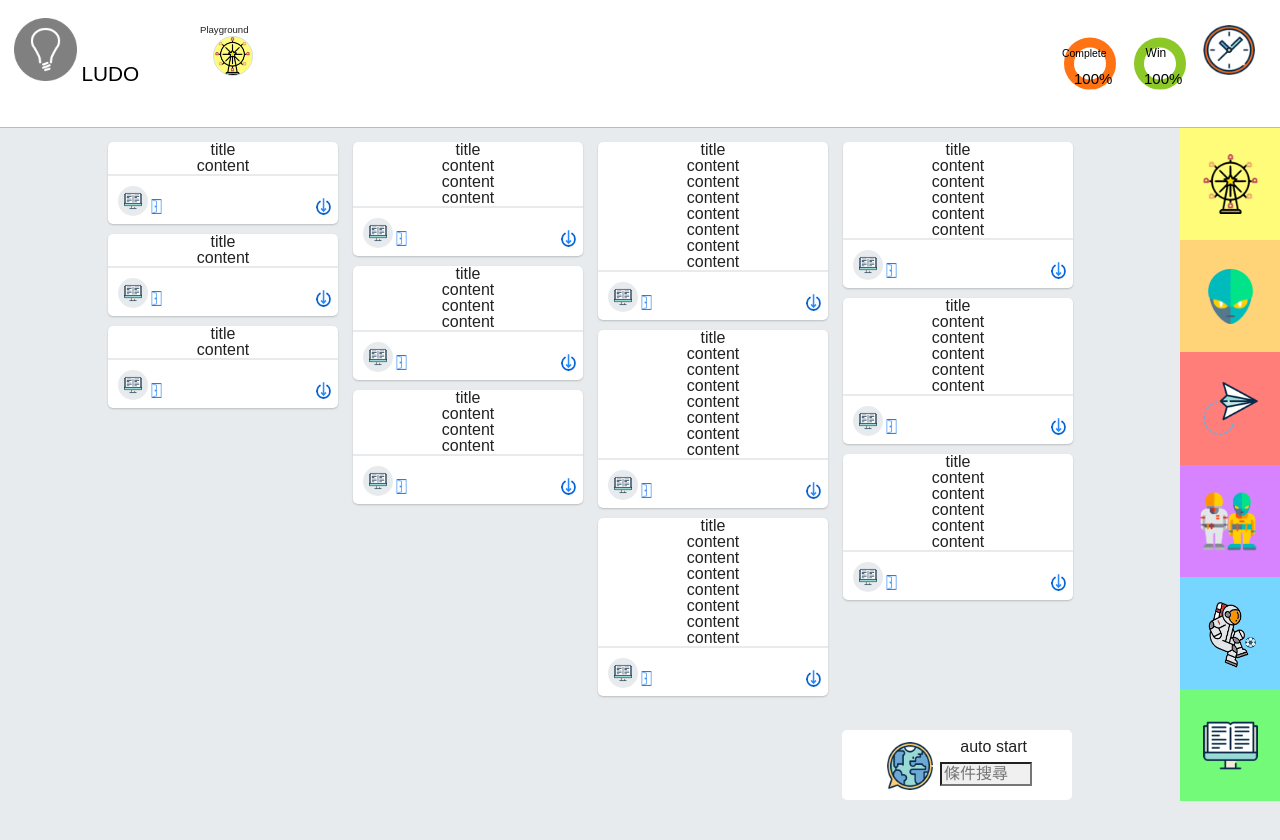
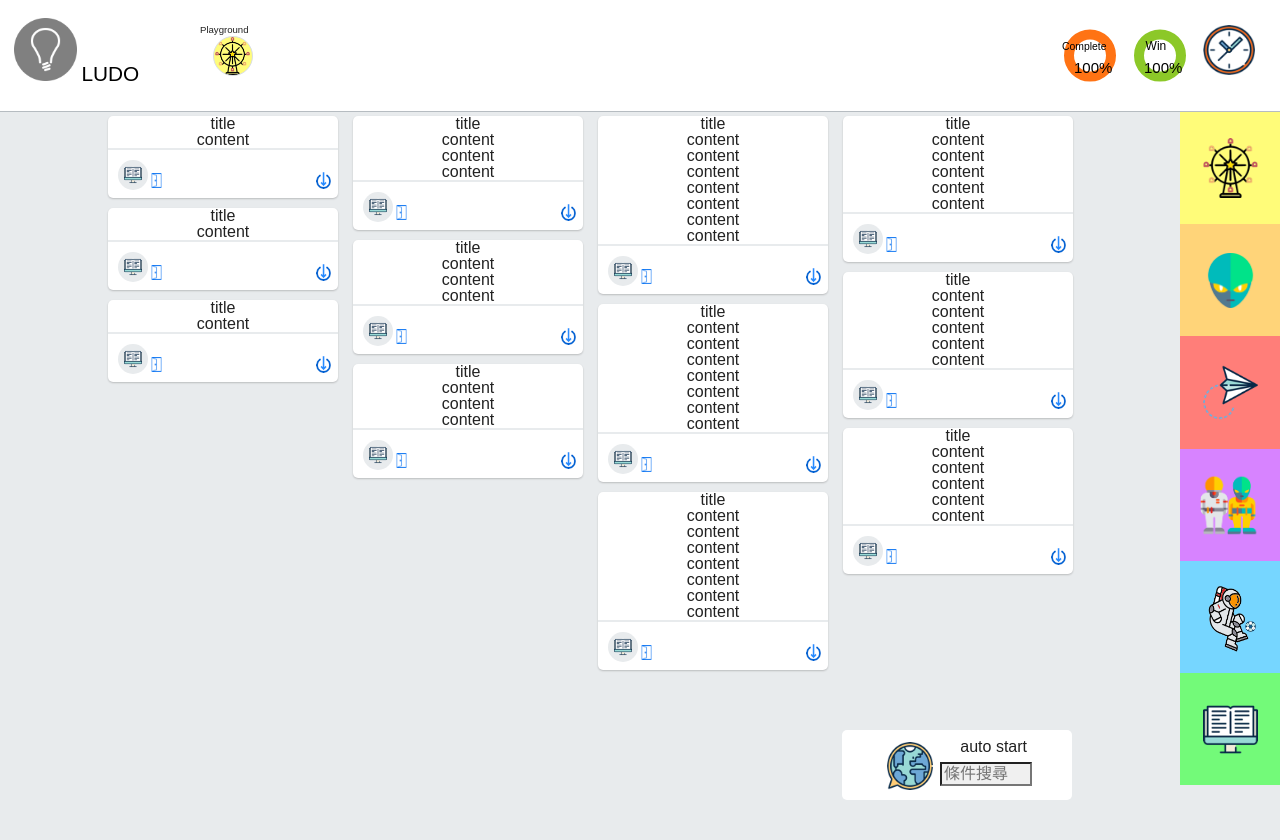
Before and after one commit to YongYuH/Ludo-deprecated, a plain HTML site: page Ludo_Playground.html in a window 1280 px wide. Drawn offline with nearby package versions, Linux system fonts and the light colour scheme.

Commit message:
modify clock icon setting

```diff
--- a/js/Ludo_Playground.js
+++ b/js/Ludo_Playground.js
@@ -17,7 +17,7 @@ function card_based_content_responsive() {
 
     var total_height_of_column = new Array(total_column);
 
-    // array initiation
+    // total_height_of_column array initiation
     for (var i = 0; i < total_column; i++) {
         total_height_of_column[i] = 0;
     }
--- a/scss/_header.scss
+++ b/scss/_header.scss
@@ -1,9 +1,9 @@
-$header_bar_height: 16%;
+/* header bar */
+$header_bar_height: 112px;
 $Ludo_logo_height: 63px;
 $win_rate_color: rgb(140, 200, 40);
 $finish_rate_color: rgb(255, 115, 20);
 
-/* header bar */
 .header-bar {
     position: fixed;
     top: 0;
@@ -77,10 +77,12 @@ $finish_rate_color: rgb(255, 115, 20);
 
         .clock-icon-div {
             position: absolute;
+            top: 25px;
             right: 25px;
-            top: 25px;
+            height: 100%;
 
             .clock-icon {
+                position: relative;
                 height: 50px;
             }
         }
--- a/scss/_right_sidebar.scss
+++ b/scss/_right_sidebar.scss
@@ -1,9 +1,10 @@
 /* right sidebar */
+$header_bar_height: 112px;
 $right_sidebar_width: 100px;
 
 .right-sidebar {
     position: fixed;
-    top: 16%;
+    top: $header_bar_height;
     right: 0;
     z-index: 1;
     height: 84%;
--- a/scss/index.scss
+++ b/scss/index.scss
@@ -2,11 +2,10 @@
 @import "right_sidebar";
 @import "auto_start";
 
-$header_bar_height: 16%;
+$header_bar_height: 112px; // 16%
 $right_sidebar_width: 100px;
 $card_width: 230px;
-$main_content_padding_x: 2%;
-$main_content_top_padding: 14px;
+$main_content_top_padding: 4px;
 
 $background-gray: rgb(232, 235, 237);
 
```
Also changed, not shown: css/index.css.
